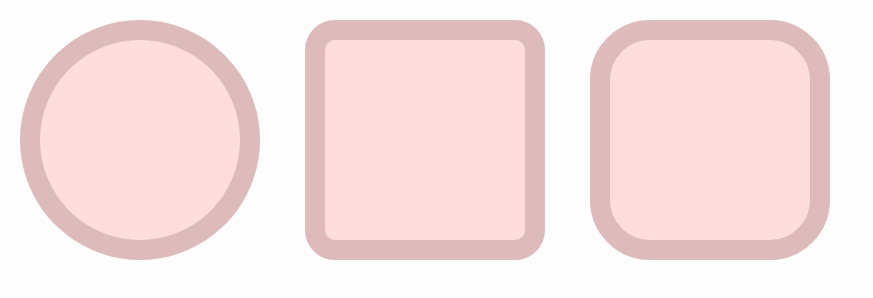
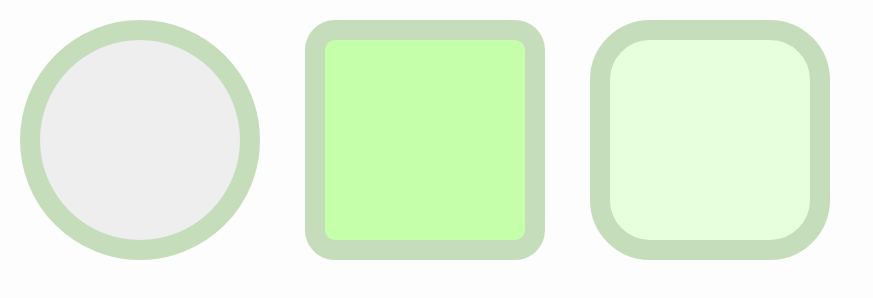
Before and after one commit to hongbojing/day82, a website: page builds/development/index.html in a window 1280 px wide. Shown: the whole page, without its empty margins (0-873 px from the left). Drawn offline with Linux system fonts and the light colour scheme.

Commit message:
try some less function of color

```diff
--- a/builds/development/css/test.less
+++ b/builds/development/css/test.less
@@ -2,7 +2,7 @@
 @lightGreen: #dfd;
 @lightBlue:  #ddf;
 
-@defaultThemeColor:@lightRed;
+@defaultThemeColor:spin(@lightRed, 100);
 @defaultRadius:30px;
 @defaultShapesWidth:200px;
 
@@ -37,12 +37,15 @@
 
 #test1{
   .Round;
+  background: desaturate(@defaultThemeColor, 100%);
 }
 
 #test2{
   .RoundedSquare();
+  background: darken(@defaultThemeColor, 10%);
 }
 
 #test3{
   .RoundedShape(60px);
+  background: fadeout(@defaultThemeColor, 0%);
 }
```
Also changed, not shown: builds/development/css/test.css.
